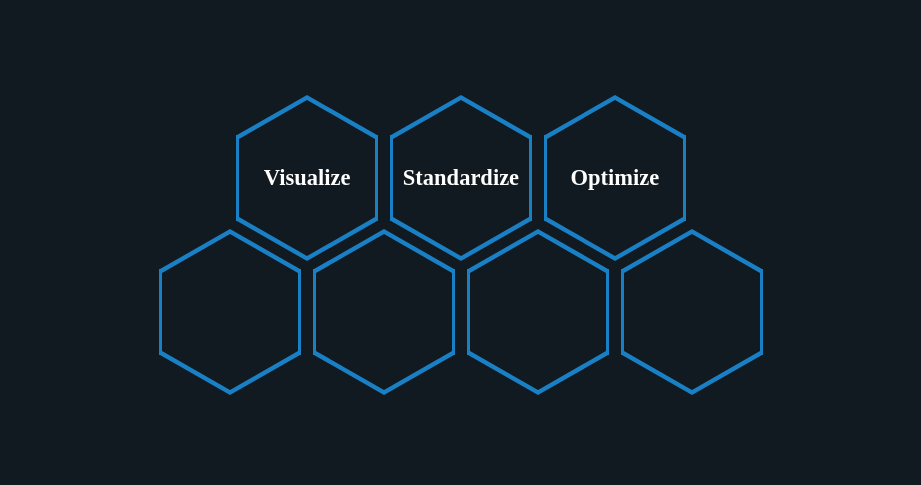
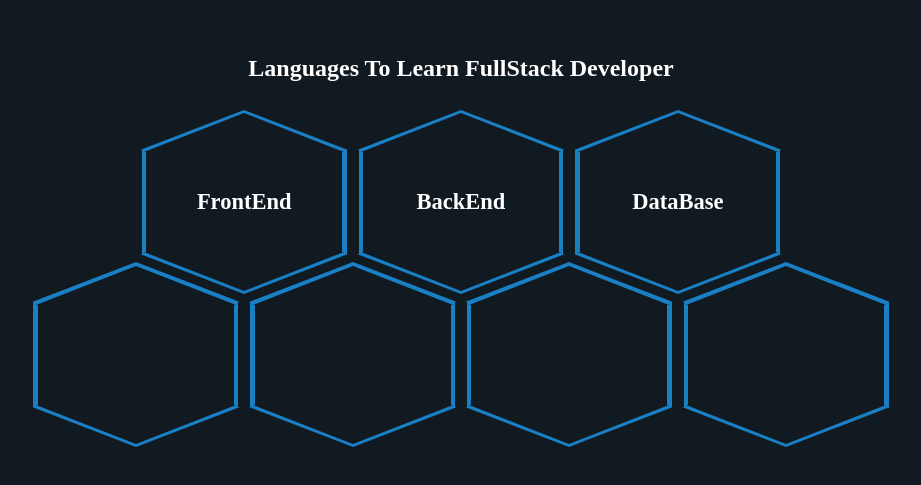
Before and after one commit to Pareshkr/hexagon_colored, a plain HTML site: page index.html in a window 1280 px wide. Shown: the part 163-648 px from the top of the page, without its empty margins (179-1100 px from the left). Drawn offline with Linux system fonts and the light colour scheme.

Commit message:
Khuhbus updated code

```diff
--- a/index.html
+++ b/index.html
@@ -36,7 +36,7 @@
         align-items: center;
         min-height: 96vh;
         flex-wrap: wrap;
-        width: 60%;
+        width: 100%;
         margin: 0 auto;
         padding: 0;
         list-style: none;
@@ -54,8 +54,8 @@
 
       .hexagon {
         position: relative;
-        width: 141.8px;
-        height: 85.83px;
+        width: 204.8px;
+        height: 104.83px;
         background-color: var(--secondary-blue);
         margin: 48px 6px 0;
         display: flex;
@@ -67,8 +67,8 @@
         content: "";
         position: absolute;
         width: 0;
-        border-left: 70px solid transparent;
-        border-right: 70px solid transparent;
+        border-left:   104px solid transparent;
+        border-right: 104px solid transparent;
         bottom: 100%;
         border-bottom: 40.41px solid var(--secondary-dark-gray);
       }
@@ -77,8 +77,8 @@
         content: "";
         position: absolute;
         width: 0;
-        border-left: 70px solid transparent;
-        border-right: 70px solid transparent;
+        border-left: 104px solid transparent;
+        border-right: 104px solid transparent;
         top: 100%;
         border-top: 40.41px solid var(--secondary-dark-gray);
       }
@@ -94,8 +94,8 @@
       /*1st Inner Hexagon */
       .hexagon-1-inner {
         position: relative;
-        width: 136px;
-        height: 78.52px;
+        width: 196px;
+        height: 100.52px;
         background-color: var(--inner_1_col, #111921);
         margin: 39.26px 0;
         display: flex;
@@ -106,8 +106,8 @@
         content: "";
         position: absolute;
         width: 0;
-        border-left: 68px solid transparent;
-        border-right: 68px solid transparent;
+        border-left: 100px solid transparent;
+        border-right: 100px solid transparent;
         z-index: 1;
         bottom: 100%;
         border-bottom: 39.26px solid;
@@ -119,8 +119,8 @@
         content: "";
         position: absolute;
         width: 0;
-        border-left: 68px solid transparent;
-        border-right: 68px solid transparent;
+        border-left: 100px solid transparent;
+        border-right: 100px solid transparent;
         z-index: 1;
         top: 100%;
         border-top: 39.26px solid;
@@ -131,8 +131,8 @@
       /*2nd Inner Hexagon */
       .hexagon-2-inner {
         position: relative;
-        width: 136px;
-        height: 78.52px;
+        width: 196px;
+        height: 100.52px;
         background-color: var(--inner_2_col, #111921);
         margin: 39.26px 0;
         display: flex;
@@ -143,8 +143,8 @@
         content: "";
         position: absolute;
         width: 0;
-        border-left: 68px solid transparent;
-        border-right: 68px solid transparent;
+        border-left: 100px solid transparent;
+        border-right: 100px solid transparent;
         z-index: 1;
         bottom: 100%;
         border-bottom: 39.26px solid;
@@ -156,8 +156,8 @@
         content: "";
         position: absolute;
         width: 0;
-        border-left: 68px solid transparent;
-        border-right: 68px solid transparent;
+        border-left: 100px solid transparent;
+        border-right: 100px solid transparent;
         z-index: 1;
         top: 100%;
         border-top: 39.26px solid;
@@ -168,8 +168,8 @@
       /*3rd Inner Hexagon */
       .hexagon-3-inner {
         position: relative;
-        width: 136px;
-        height: 78.52px;
+        width: 196px;
+        height: 100.52px;
         background-color: var(--inner_3_col, #111921);
         margin: 39.26px 0;
         display: flex;
@@ -180,8 +180,8 @@
         content: "";
         position: absolute;
         width: 0;
-        border-left: 68px solid transparent;
-        border-right: 68px solid transparent;
+        border-left: 100px solid transparent;
+        border-right: 100px solid transparent;
         z-index: 1;
         bottom: 100%;
         border-bottom: 39.26px solid;
@@ -193,8 +193,8 @@
         content: "";
         position: absolute;
         width: 0;
-        border-left: 68px solid transparent;
-        border-right: 68px solid transparent;
+        border-left: 100px solid transparent;
+        border-right: 100px solid transparent;
         z-index: 1;
         top: 100%;
         border-top: 39.26px solid;
@@ -205,8 +205,8 @@
       /*4th Inner Hexagon */
       .hexagon-4-inner {
         position: relative;
-        width: 136px;
-        height: 78.52px;
+        width: 196px;
+        height: 100.52px;
         background-color: var(--inner_4_col, #111921);
         margin: 39.26px 0;
         display: flex;
@@ -217,8 +217,8 @@
         content: "";
         position: absolute;
         width: 0;
-        border-left: 68px solid transparent;
-        border-right: 68px solid transparent;
+        border-left: 100px solid transparent;
+        border-right: 100px solid transparent;
         z-index: 1;
         bottom: 100%;
         border-bottom: 39.26px solid;
@@ -230,8 +230,8 @@
         content: "";
         position: absolute;
         width: 0;
-        border-left: 68px solid transparent;
-        border-right: 68px solid transparent;
+        border-left: 100px solid transparent;
+        border-right: 100px solid transparent;
         z-index: 1;
         top: 100%;
         border-top: 39.26px solid;
@@ -242,8 +242,8 @@
       /*5th Inner Hexagon */
       .hexagon-5-inner {
         position: relative;
-        width: 136px;
-        height: 78.52px;
+        width: 196px;
+        height: 100.52px;
         background-color: var(--inner_5_col, #111921);
         margin: 39.26px 0;
         display: flex;
@@ -254,8 +254,8 @@
         content: "";
         position: absolute;
         width: 0;
-        border-left: 68px solid transparent;
-        border-right: 68px solid transparent;
+        border-left: 100px solid transparent;
+        border-right: 100px solid transparent;
         z-index: 1;
         bottom: 100%;
         border-bottom: 39.26px solid;
@@ -267,8 +267,8 @@
         content: "";
         position: absolute;
         width: 0;
-        border-left: 68px solid transparent;
-        border-right: 68px solid transparent;
+        border-left: 100px solid transparent;
+        border-right: 100px solid transparent;
         z-index: 1;
         top: 100%;
         border-top: 39.26px solid;
@@ -279,8 +279,8 @@
       /*6th Inner Hexagon */
       .hexagon-6-inner {
         position: relative;
-        width: 136px;
-        height: 78.52px;
+        width: 196px;
+        height: 100.52px;
         background-color: var(--inner_6_col, #111921);
         margin: 39.26px 0;
         display: flex;
@@ -291,8 +291,8 @@
         content: "";
         position: absolute;
         width: 0;
-        border-left: 68px solid transparent;
-        border-right: 68px solid transparent;
+        border-left: 100px solid transparent;
+        border-right: 100px solid transparent;
         z-index: 1;
         bottom: 100%;
         border-bottom: 39.26px solid;
@@ -304,8 +304,8 @@
         content: "";
         position: absolute;
         width: 0;
-        border-left: 68px solid transparent;
-        border-right: 68px solid transparent;
+        border-left: 100px solid transparent;
+        border-right: 100px solid transparent;
         z-index: 1;
         top: 100%;
         border-top: 39.26px solid;
@@ -316,8 +316,8 @@
       /*7th Inner Hexagon */
       .hexagon-7-inner {
         position: relative;
-        width: 136px;
-        height: 78.52px;
+        width: 196px;
+        height: 100.52px;
         background-color: var(--inner_7_col, #111921);
         margin: 39.26px 0;
         display: flex;
@@ -328,8 +328,8 @@
         content: "";
         position: absolute;
         width: 0;
-        border-left: 68px solid transparent;
-        border-right: 68px solid transparent;
+        border-left: 100px solid transparent;
+        border-right: 100px solid transparent;
         z-index: 1;
         bottom: 100%;
         border-bottom: 39.26px solid;
@@ -341,8 +341,8 @@
         content: "";
         position: absolute;
         width: 0;
-        border-left: 68px solid transparent;
-        border-right: 68px solid transparent;
+        border-left: 100px solid transparent;
+        border-right: 100px solid transparent;
         z-index: 1;
         top: 100%;
         border-top: 39.26px solid;
@@ -355,6 +355,17 @@
         margin: auto;
         font-size: 15px;
       }
+
+      .content-1,.content-2,.content-3,.content-4,.content-5,.content-6,.content-7,.content-8,.content-9,.content-10,.content-11,.content-12{
+    display: none;
+    color:white;
+
+    }
+    p{
+      font-size: smaller;
+      text-align: left;
+      font-family:'Times New Roman', Times, serif;
+    }
 
       /* Media queries */
       @media (max-width: 780px) and (min-width: 640px) {
@@ -381,37 +392,57 @@
     </style>
   </head>
   <body>
+
     <ul class="hexagon-grid-container">
+      <h2>Languages To Learn FullStack Developer</h2>
       <div class="hexagon-upper-row">
         <li class="hexagon hexagon-blue">
           <div class="hexagon-1-inner">
-            <span class="hexagon-content"> <h2>Visualize</h2> </span>
+            <span class="hexagon-content"> <h2>FrontEnd</h2> </span>
           </div>
         </li>
         <li class="hexagon hexagon-blue">
           <div class="hexagon-2-inner">
-            <span class="hexagon-content"> <h2>Standardize</h2> </span>
+            <span class="hexagon-content"> <h2>BackEnd</h2> </span>
           </div>
         </li>
         <li class="hexagon hexagon-blue">
           <div class="hexagon-3-inner">
-            <span class="hexagon-content"> <h2>Optimize</h2> </span>
+            <span class="hexagon-content"> <h2>DataBase</h2> </span>
           </div>
         </li>
       </div>
 
       <div class="hexagon-lower-row">
         <li class="hexagon hexagon-blue">
-          <div class="hexagon-4-inner"></div>
+          <div class="hexagon-4-inner">
+            <p class="content-1">Hyper Text Markup Language used to design web pages.It is one of the most basic building blocks of every website, so it's crucial to learn if you want to have a career in web development.</p>
+            <p class="content-2">C++ is a most popular cross-platform programming language which is used to create high-performance applications and software like OS, Games, E-commerce software, etc.</p>
+            <p class="content-3">MySQL is a  database used to organised data and store data in tabular form.MySQL is a freely available database system.</p>
+          </div>
         </li>
         <li class="hexagon hexagon-blue">
-          <div class="hexagon-5-inner"></div>
+          <div class="hexagon-5-inner">
+            <p class="content-4">CSS stands for Cascading Style Sheets. It is a style sheet language which is used to describe the look and formatting of a document written in markup language.</p>
+            <p class="content-5">Python is a general-purpose language which means it is versatile and can be used to program many different types of functions.</p>
+            <p class="content-6">Its database is also known as Oracle. It is a multi-model relational database management system mainly designed for enterprise grid computing and data warehousing. </p>
+          </div>
         </li>
         <li class="hexagon hexagon-blue">
-          <div class="hexagon-6-inner"></div>
+          <div class="hexagon-6-inner">
+            <p class="content-7">JavaScript is a dynamic language that's used for web development. It allows you to implement dynamic features on web pages that cannot be done with only HTML and CSS.
+            </p>
+            <p class="content-8"> Java is a general-purpose, class-based, object-oriented programming language designed for having lesser implementation dependencies. It is a computing platform for application development. </p>
+            <p class="content-9">MongoDB is a document-oriented NoSQL database used for high volume data storage. </p>
+          </div>
         </li>
         <li class="hexagon hexagon-blue">
-          <div class="hexagon-7-inner"></div>
+          <div class="hexagon-7-inner">
+            <p class="content-10">Bootstrap is the most popular HTML, CSS and JavaScript framework for developing a responsive and mobile friendly website.It is a framework used for easier and faster web development.
+            </p>
+            <p class="content-11">The term PHP is an acronym for PHP: Hypertext Preprocessor. PHP is a server-side scripting language designed specifically for web development. It is very simple to learn and use. </p>
+            <p class="content-12">SQL Server is built on top of SQL, a standard programming language for interacting with relational databases.</p>
+          </div>
         </li>
       </div>
     </ul>
@@ -425,6 +456,19 @@
       const hex_5_inn = document.querySelector(".hexagon-5-inner");
       const hex_6_inn = document.querySelector(".hexagon-6-inner");
       const hex_7_inn = document.querySelector(".hexagon-7-inner");
+
+      const content_1_inn=document.querySelector(".content-1");
+      const content_2_inn=document.querySelector(".content-2");
+      const content_3_inn=document.querySelector(".content-3");
+      const content_4_inn=document.querySelector(".content-4");
+      const content_5_inn=document.querySelector(".content-5");
+      const content_6_inn=document.querySelector(".content-6");
+      const content_7_inn=document.querySelector(".content-7");
+      const content_8_inn=document.querySelector(".content-8");
+      const content_9_inn=document.querySelector(".content-9");
+      const content_10_inn=document.querySelector(".content-10");
+      const content_11_inn=document.querySelector(".content-11");
+      const content_12_inn=document.querySelector(".content-12");
 
       // Get the computed styles of the ::before and ::after pseudo-elements
       const inn_1_beforeStyles = window.getComputedStyle(hex_1_inn, "::before");
@@ -447,6 +491,11 @@
         hex_7_inn.style.backgroundColor = "red";
         hex_7_inn.style.setProperty("--inner_7_col_bef", "red");
         hex_7_inn.style.setProperty("--inner_7_col_aft", "red");
+
+        content_1_inn.style.display="block";
+        content_4_inn.style.display="block";
+        content_7_inn.style.display="block";
+        content_10_inn.style.display="block";
       });
       hex_1_inn.addEventListener("mouseleave", () => {
         // Change the styles of the hexagon class
@@ -465,6 +514,11 @@
         hex_7_inn.style.backgroundColor = "#111921";
         hex_7_inn.style.setProperty("--inner_7_col_bef", "#111921");
         hex_7_inn.style.setProperty("--inner_7_col_aft", "#111921");
+
+        content_1_inn.style.display="none";
+        content_4_inn.style.display="none";
+        content_7_inn.style.display="none";
+        content_10_inn.style.display="none";
       });
 
       hex_2_inn.addEventListener("mouseenter", () => {
@@ -484,6 +538,11 @@
         hex_7_inn.style.backgroundColor = "blue";
         hex_7_inn.style.setProperty("--inner_7_col_bef", "blue");
         hex_7_inn.style.setProperty("--inner_7_col_aft", "blue");
+
+        content_2_inn.style.display="block";
+        content_5_inn.style.display="block";
+        content_8_inn.style.display="block";
+        content_11_inn.style.display="block";
       });
       hex_2_inn.addEventListener("mouseleave", () => {
         // Change the styles of the .box class
@@ -502,6 +561,11 @@
         hex_7_inn.style.backgroundColor = "#111921";
         hex_7_inn.style.setProperty("--inner_7_col_bef", "#111921");
         hex_7_inn.style.setProperty("--inner_7_col_aft", "#111921");
+
+        content_2_inn.style.display="none";
+        content_5_inn.style.display="none";
+        content_8_inn.style.display="none";
+        content_11_inn.style.display="none";
       });
 
       hex_3_inn.addEventListener("mouseenter", () => {
@@ -521,6 +585,11 @@
         hex_7_inn.style.backgroundColor = "purple";
         hex_7_inn.style.setProperty("--inner_7_col_bef", "purple");
         hex_7_inn.style.setProperty("--inner_7_col_aft", "purple");
+
+        content_3_inn.style.display="block";
+        content_6_inn.style.display="block";
+        content_9_inn.style.display="block";
+        content_12_inn.style.display="block";
       });
       hex_3_inn.addEventListener("mouseleave", () => {
         // Change the styles of the .box class
@@ -539,6 +608,11 @@
         hex_7_inn.style.backgroundColor = "#111921";
         hex_7_inn.style.setProperty("--inner_7_col_bef", "#111921");
         hex_7_inn.style.setProperty("--inner_7_col_aft", "#111921");
+
+        content_3_inn.style.display="none";
+        content_6_inn.style.display="none";
+        content_9_inn.style.display="none";
+        content_12_inn.style.display="none";
       });
     </script>
   </body>
```
